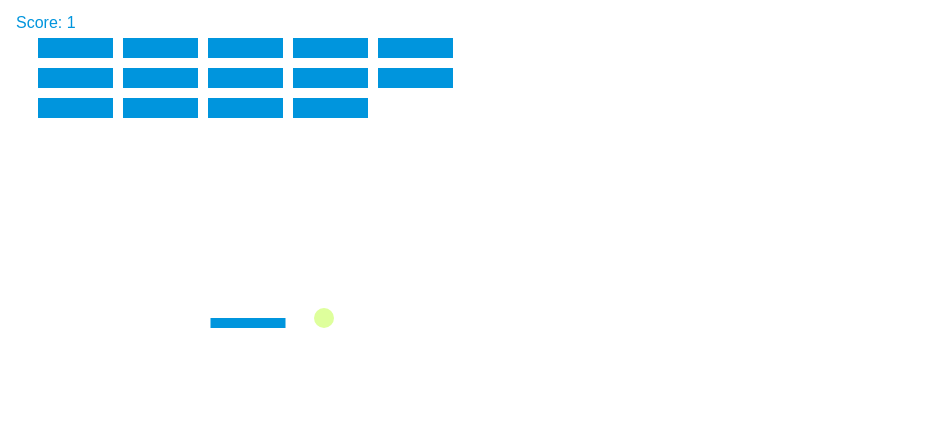
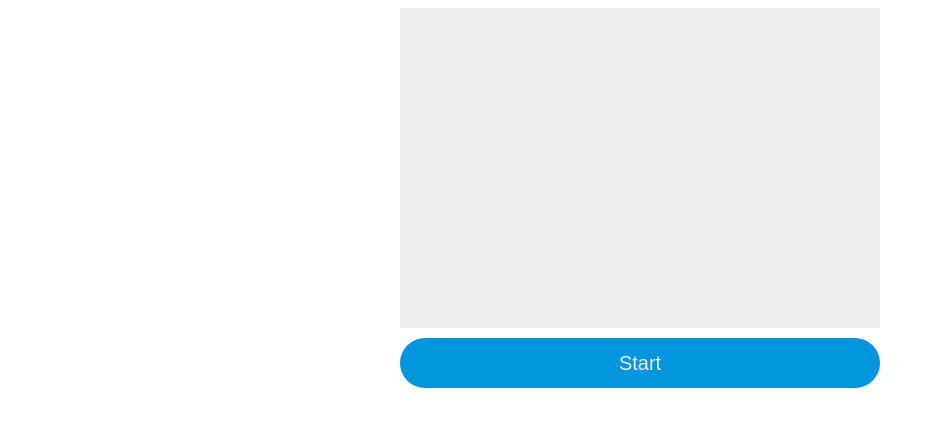
Before and after one commit to eRinac0/game-arcanoid, a plain HTML site: page index.html in a window 1280 px wide. Shown: the whole page, without its empty margins (0-926 px from the left). Drawn offline with Linux system fonts and the light colour scheme.

Commit message:
version 1.2 add button

```diff
--- a/css/style.css
+++ b/css/style.css
@@ -3,3 +3,16 @@
     display: block;
     margin: 0 auto;
 }
+
+.startgame{
+       height: 50px;
+       margin: 0 auto;
+       display: block;
+        width: 480px;
+        margin-top: 10px;
+        background-color: #0095DD;
+        color: #eee;
+        border: 1px solid #0093dd9a;
+        border-radius: 50px;
+        font-size: 20px;
+}
--- a/game.js
+++ b/game.js
@@ -1,3 +1,6 @@
+function start() {
+
+
 let canvas = document.getElementById("mygame");
 let ctx = canvas.getContext("2d");
 let ballRadius = 10;
@@ -135,7 +138,7 @@ function draw() {
         dy = -dy;
     } else if(y + dy > canvas.height-ballRadius) {
         if(x > paddleX && x < paddleX + paddleWidth) {
-            dy = -dy*1.1;
+            dy = -dy*1.2;
         }
         else {
 
@@ -157,3 +160,4 @@ function draw() {
 }
 
 draw();
+}
--- a/index.html
+++ b/index.html
@@ -4,10 +4,18 @@
     <meta charset="UTF-8">
     <meta http-equiv="X-UA-Compatible" content="IE=edge">
     <meta name="viewport" content="width=device-width, initial-scale=1.0">
+    <link rel="stylesheet" href="./css/style.css">
     <title>game</title>
 </head>
 <body>
-    <canvas class="canvas" id="mygame" width="480" height="320"></canvas>
+    <div>
+            <canvas class="canvas" id="mygame" width="480" height="320"></canvas>
     <script src="./game.js"></script>
+    <div >
+                <button class="startgame" onclick="start()">Start</button>
+    </div>
+
+    </div>
+
 </body>
 </html>
```
